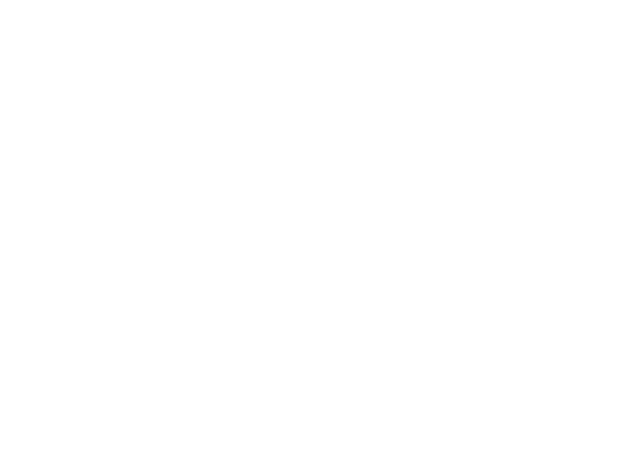
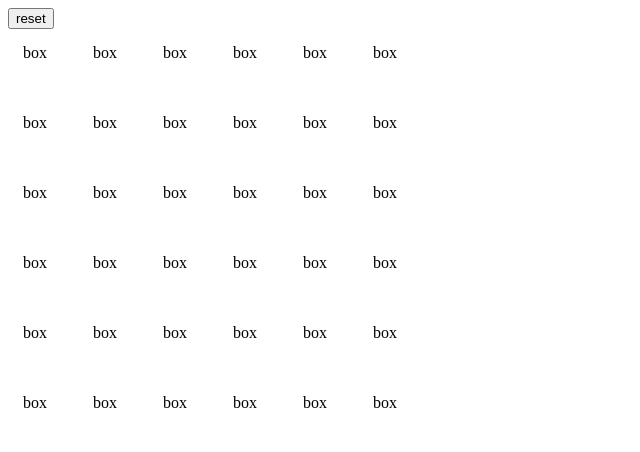
Before and after one commit to TinyBossofaMilk/Etch-a-Sketch, a plain HTML site: page index.html in a window 1280 px wide. Shown: the whole page, without its empty margins (0-640 px from the left). Drawn offline with Linux system fonts and the light colour scheme.

Commit message:
finished coding rudimentary grid.

```diff
--- a/etchasketch.js
+++ b/etchasketch.js
@@ -1,14 +1,86 @@
-const body = document.getRootNode();
+let squaresPerSide = 4;
+let pixelLength = 40;
+const spacing = 10;
+
+const body = document.querySelector("body");
 const pixelGrid = document.createElement("div");
-const row = document.createElement("div");
-const pixel = document.createElement("div");
-pixel.id = "pixel";
-pixel.addEventListener("hover", () => )
+const resetButton = document.createElement("button");
+resetButton.textContent = "reset";
+
+function getRandomRGB()
+{
+    return "rgb(" + Math.floor(Math.random()*255) + "," + Math.floor(Math.random()*255) + "," +  Math.floor(Math.random()*255) + ")";
+}
 
 
-for(let i = 0; i < 4; i++)
+let rowArr = [];
+
+function makeGrid(squaresPerSide = 4)
 {
+    for(let i = 0; i < squaresPerSide; i++)
+    {
+        rowArr[i] = document.createElement("div");
+        rowArr[i].style.display = "flex";
 
+        for(let j = 0; j < squaresPerSide; j++)
+        {
+            let pixel = document.createElement("div");
+            pixel.style.margin = spacing / 2 + "px";
+            pixel.style.padding = spacing + "px";
+            pixel.id = "pixel";
+            pixel.style.width = pixelLength + "px";
+            pixel.style.height = pixelLength + "px";
+            pixel.style.borderColor = "black";
+            pixel.style.borderWidth = "5px";
+            pixel.textContent = "box";
+
+            pixel.addEventListener("mouseover", () => { pixel.style.backgroundColor =  getRandomRGB();})
+            pixel.addEventListener("mouseout",  () => { pixel.style.backgroundColor = "white";});
+            rowArr[i].appendChild(pixel);
+        }
+    }
 }
 
-body.appendChild(pixelGrid);
+makeGrid();
+resetButton.addEventListener("onclick", makeGrid(6));
+body.appendChild(resetButton);
+rowArr.forEach((row)=>
+    {body.appendChild(row);}
+);
+
+//body.appendChild(pixelGrid);
+
+/*rowArr[i][j] = document.createElement("div");
+        rowArr[i][j].id = "pixel";
+        rowArr[i][j].style.borderColor = "red";
+        rowArr[i][j].addEventListener("hover", () => {pixel.style.borderColor = "black";})
+        rowArr[i][j].textContent = "box";
+        row.appendChild(rowArr[i][j]);
+/*
+Follow the instructions atop Odin’s Recipes project to set up a Git repository for this project.
+Create a webpage with a 16x16 grid of square divs.
+Create the divs using JavaScript. Don’t try making them by hand with copy and pasting in your HTML file!
+It’s best to put your grid squares inside another “container” div (which can go directly in your HTML).
+There are several different ways to make the divs appear as a grid (versus just one on each line). Feel free to use any or play with each of them:
+float/clear
+inline-block
+flexbox
+CSS Grid
+Be careful with borders and margins, as they can adjust the size of the squares!
+“OMG, why isn’t my grid being created???”
+Did you link your CSS stylesheet?
+Open your browser’s developer tools.
+Check if there are any errors in the JavaScript console.
+Check your “elements” pane to see if the elements have actually shown up but are somehow hidden.
+Go willy-nilly and add console.log statements in your JavaScript to see if it’s actually being loaded.
+Set up a “hover” effect so that the grid divs change color when your mouse passes over them, leaving a (pixelated) trail through your grid like a pen would.
+Hint: “Hovering” is what happens when your mouse enters a div and ends when your mouse leaves it. You can set up event listeners for either of those events as a starting point.
+There are multiple ways to change the color of the divs, including:
+adding a new class to the div.
+changing the div’s background color using JavaScript.
+Add a button to the top of the screen which will clear the current grid and send the user a popup asking for the number of squares per side for the new grid. Once entered, the new grid should be generated in the same total space as before (e.g. 960px wide) so that you’ve got a new sketch pad. Tip: Set the limit for the user input to a maximum of 100. A larger number of squares results in more computer resources being used, potentially causing delays, freezing, or crashing that we want to prevent.
+Research button tags in HTML and how you can make a JavaScript function run when one is clicked.
+Also check out prompts.
+You should be able to enter 64 and have a brand new 64x64 grid pop up without changing the total amount of pixels used.
+(Optional): Instead of just changing the color of a square from black to white (for example), have each pass through with the mouse change it to a completely random RGB value. Then try having each pass just add another 10% of black to it so that only after 10 passes is the square completely black.
+Push your project to GitHub!*/
--- a/index.html
+++ b/index.html
@@ -8,7 +8,7 @@
 
 </body>
 
-<script src = ></script>
+<script src = "etchasketch.js"></script>
 
 
 
```
